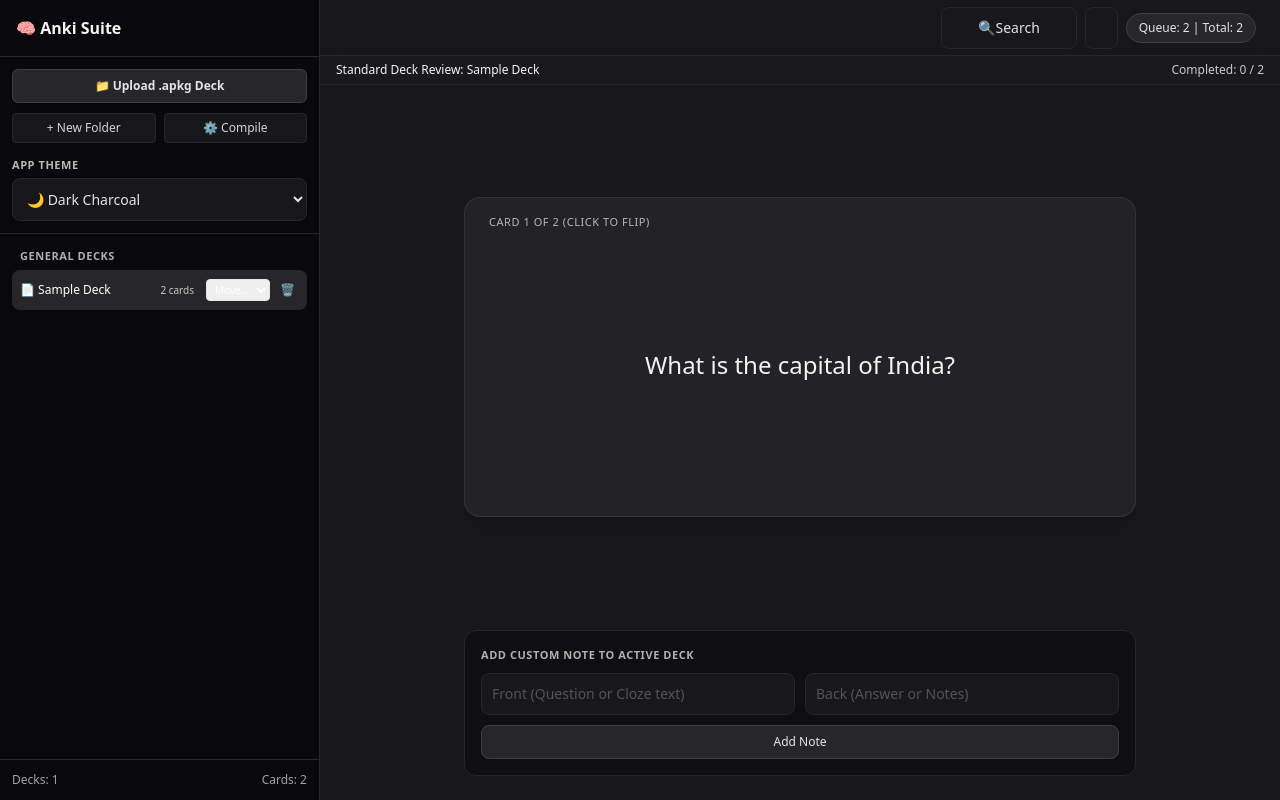
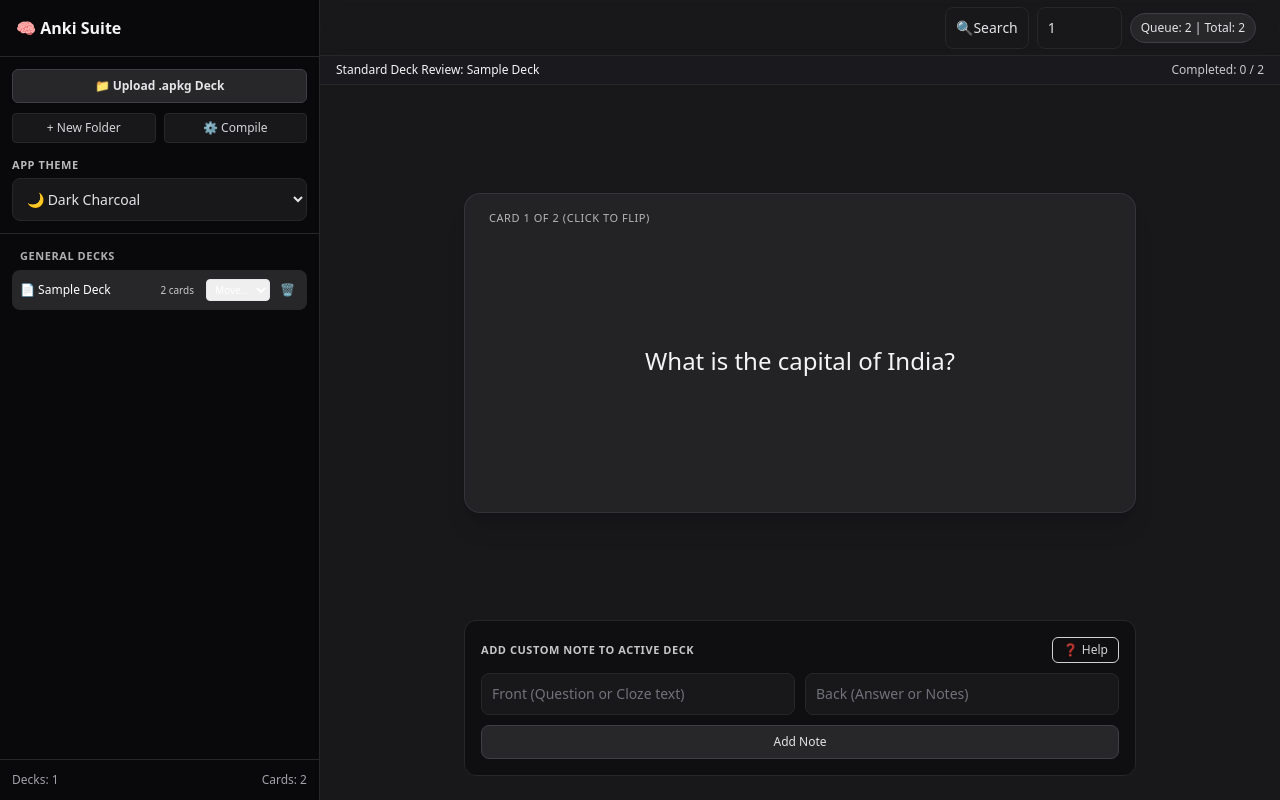
Before and after one commit to medclac/ANKI-NOTES-, a website: page www/index.html in a window 1280 px wide. Drawn offline with nearby package versions, Linux system fonts and the light colour scheme.

Commit message:
Update index.html

```diff
--- a/www/index.html
+++ b/www/index.html
@@ -34,7 +34,7 @@
                 <button onclick="openFolderModal()" class="sidebar-action-btn text-xs py-1.5 px-2 rounded border transition">+ New Folder</button>
                 <button onclick="openCompileModal()" class="sidebar-action-btn text-xs py-1.5 px-2 rounded border transition">⚙️ Compile</button>
             </div>
-            <!-- Theme selector moved into sidebar menu -->
+            <!-- Theme selector in sidebar menu -->
             <div class="pt-1">
                 <label class="block text-[11px] font-semibold uppercase tracking-wider mb-1 opacity-75">App Theme</label>
                 <select id="theme-selector" onchange="changeTheme(this.value)" class="theme-input w-full text-xs border rounded-lg p-2 focus:outline-none transition-colors">
@@ -64,8 +64,8 @@
     <main class="flex-1 flex flex-col h-full overflow-hidden relative w-full">
 
         <!-- Top Navbar -->
-        <header id="top-navbar" class="h-14 border-b backdrop-blur px-4 md:px-6 flex items-center justify-between shrink-0 transition-colors duration-300">
-            <div class="flex items-center gap-3">
+        <header id="top-navbar" class="h-14 border-b backdrop-blur px-3 md:px-6 flex items-center justify-between shrink-0 transition-colors duration-300">
+            <div class="flex items-center gap-2">
                 <button onclick="toggleSidebar()" id="mobile-menu-btn" class="md:hidden p-2 rounded-lg border text-xs flex items-center gap-1 transition">
                     <span>☰ Menu</span>
                 </button>
@@ -73,16 +73,16 @@
 
             <div class="flex items-center gap-2">
                 <!-- Search Button -->
-                <button onclick="showSearchView()" class="theme-input text-xs border rounded-lg px-2.5 py-1.5 flex items-center gap-1 transition cursor-pointer" title="Search Cards">
+                <button onclick="showSearchView()" class="theme-input text-xs border rounded-lg px-2.5 py-1.5 flex items-center gap-1 transition cursor-pointer shrink-0" title="Search Cards">
                     <span>🔍</span><span class="hidden sm:inline">Search</span>
                 </button>
 
                 <!-- Jump to Card Input -->
-                <div class="flex items-center gap-1">
-                    <input type="number" id="jump-card-input" min="1" placeholder="Card #" onchange="jumpToCardNum(this.value)" class="theme-input w-16 text-center text-xs border rounded-lg py-1.5 focus:outline-none" title="Jump to card number">
+                <div class="flex items-center gap-1 shrink-0">
+                    <input type="number" id="jump-card-input" min="1" placeholder="Card #" onchange="jumpToCardNum(this.value)" class="theme-input w-24 md:w-28 text-center text-xs md:text-sm font-medium border rounded-lg py-1.5 px-1 focus:outline-none shadow-sm" title="Jump to card number">
                 </div>
 
-                <div id="stats" class="text-[11px] md:text-xs font-medium px-3 py-1.5 rounded-full border shrink-0 transition-colors">
+                <div id="stats" class="text-[11px] md:text-xs font-medium px-2.5 py-1.5 rounded-full border shrink-0 transition-colors">
                     Due: 0 | Total: 0
                 </div>
             </div>
@@ -132,9 +132,14 @@
 
             </div>
 
-            <!-- Manual Note Adder Card -->
+            <!-- Manual Note Adder Card with Clearly Visible Help Button -->
             <div id="adder-card" class="w-full max-w-2xl mt-6 border p-4 rounded-xl shrink-0 transition-colors">
-                <h3 class="text-[11px] font-semibold uppercase tracking-wider mb-2.5 opacity-70">Add Custom Note to Active Deck</h3>
+                <div class="flex items-center justify-between gap-2 mb-2.5">
+                    <h3 class="text-[11px] font-semibold uppercase tracking-wider opacity-80 shrink-0">Add Custom Note to Active Deck</h3>
+                    <button onclick="openHelpModal()" class="text-xs font-medium px-2.5 py-1 rounded-md border border-current opacity-85 hover:opacity-100 transition cursor-pointer flex items-center gap-1 shrink-0" title="What does this do?">
+                        <span>❓</span><span>Help</span>
+                    </button>
+                </div>
                 <form onsubmit="addCard(event)" class="space-y-2.5">
                     <div class="grid grid-cols-1 sm:grid-cols-2 gap-2.5">
                         <input type="text" id="new-front" placeholder="Front (Question or Cloze text)" required class="theme-input w-full border rounded-lg p-2.5 text-xs md:text-sm focus:outline-none">
@@ -167,6 +172,24 @@
         </div>
 
     </main>
+
+    <!-- MODAL: Help Explanation Window -->
+    <div id="help-modal" class="hidden fixed inset-0 bg-black/70 backdrop-blur-sm z-50 flex items-center justify-center p-4">
+        <div id="help-modal-box" class="border rounded-2xl w-full max-w-md p-6 space-y-4 shadow-2xl">
+            <h3 class="text-lg font-bold flex items-center gap-2">💡 Custom Notes Feature</h3>
+            <p class="text-xs leading-relaxed opacity-90">
+                The <strong>"Add Custom Note to Active Deck"</strong> card allows you to quickly create and append your own flashcards directly into the deck you currently have open, without needing to go back to the official Anki desktop app.
+            </p>
+            <ul class="text-xs space-y-1.5 opacity-85 list-disc pl-4">
+                <li><strong>Front:</strong> Type the question or fill-in-the-blank cloze sentence (e.g. <code class="bg-black/20 px-1 rounded">{{c1::answer}}</code>).</li>
+                <li><strong>Back:</strong> Type the corresponding answer or explanation.</li>
+                <li><strong>Instant Integration:</strong> New cards are added directly to your active review queue and saved securely in your browser's local storage.</li>
+            </ul>
+            <div class="flex justify-end pt-2">
+                <button onclick="closeHelpModal()" class="px-4 py-2 bg-zinc-700 hover:bg-zinc-600 text-white text-xs font-semibold rounded-lg transition">Got it</button>
+            </div>
+        </div>
+    </div>
 
     <!-- MODAL: Create Folder -->
     <div id="folder-modal" class="hidden fixed inset-0 bg-black/70 backdrop-blur-sm z-50 flex items-center justify-center p-4">
@@ -215,7 +238,7 @@
                 stats: 'bg-zinc-800 border-zinc-700 text-zinc-200',
                 cardBg: 'bg-zinc-800/80 border-zinc-700/60 text-zinc-100 shadow-xl',
                 adderBg: 'bg-zinc-950/60 border-zinc-800',
-                inputBg: 'bg-zinc-900 border-zinc-800 text-zinc-200 placeholder-zinc-600',
+                inputBg: 'bg-zinc-900 border-zinc-800 text-zinc-200 placeholder-zinc-500',
                 btnBg: 'bg-zinc-800 hover:bg-zinc-700 text-zinc-200 border-zinc-700',
                 modalBox: 'bg-zinc-900 border-zinc-800 text-zinc-100',
                 modalCancel: 'bg-zinc-800 hover:bg-zinc-700 text-zinc-300',
@@ -281,7 +304,7 @@
                 stats: 'bg-[#d2efe6] border-[#bce5db] text-[#1b3b32]',
                 cardBg: 'bg-white border-[#cbebe2] text-[#1b3b32] shadow-sm',
                 adderBg: 'bg-white border-[#cbebe2] shadow-sm',
-                inputBg: 'bg-[#f4faf8] border-[#cbebe2] text-[#1b3b32] placeholder-emerald-300',
+                inputBg: 'bg-[#f4faf8] border-[#cbebe2] text-[#1b3b32] placeholder-emerald-400',
                 btnBg: 'bg-[#d2efe6] hover:bg-[#bce5db] text-[#1b3b32] border-[#bce5db]',
                 modalBox: 'bg-white border-[#cbebe2] text-[#1b3b32]',
                 modalCancel: 'bg-[#d2efe6] hover:bg-[#bce5db] text-[#1b3b32]',
@@ -303,7 +326,7 @@
                 stats: 'bg-[#e2e8f0] border-[#cbd5e1] text-[#1a365d]',
                 cardBg: 'bg-white border-[#cbd5e1] text-[#1a365d] shadow-sm',
                 adderBg: 'bg-white border-[#cbd5e1] shadow-sm',
-                inputBg: 'bg-[#f8fafc] border-[#cbd5e1] text-[#1a365d] placeholder-blue-300',
+                inputBg: 'bg-[#f8fafc] border-[#cbd5e1] text-[#1a365d] placeholder-blue-400',
                 btnBg: 'bg-[#e2e8f0] hover:bg-[#cbd5e1] text-[#1a365d] border-[#cbd5e1]',
                 modalBox: 'bg-white border-[#cbd5e1] text-[#1a365d]',
                 modalCancel: 'bg-[#e2e8f0] hover:bg-[#cbd5e1] text-[#1a365d]',
@@ -325,7 +348,7 @@
                 stats: 'bg-[#ede5f5] border-[#ded2ec] text-[#2e1a47]',
                 cardBg: 'bg-white border-[#e1d5ec] text-[#2e1a47] shadow-sm',
                 adderBg: 'bg-white border-[#e1d5ec] shadow-sm',
-                inputBg: 'bg-[#faf8fd] border-[#e1d5ec] text-[#2e1a47] placeholder-purple-300',
+                inputBg: 'bg-[#faf8fd] border-[#e1d5ec] text-[#2e1a47] placeholder-purple-400',
                 btnBg: 'bg-[#ede5f5] hover:bg-[#ded2ec] text-[#2e1a47] border-[#ded2ec]',
                 modalBox: 'bg-white border-[#e1d5ec] text-[#2e1a47]',
                 modalCancel: 'bg-[#ede5f5] hover:bg-[#ded2ec] text-[#2e1a47]',
@@ -351,9 +374,9 @@
                 btn.className = `sidebar-action-btn text-xs py-1.5 px-2 rounded border transition ${t.sidebarActionBtn}`;
             });
             document.getElementById('sidebar-footer').className = `p-3 border-t text-xs flex justify-between ${t.sidebarFooter}`;
-            document.getElementById('top-navbar').className = `h-14 border-b backdrop-blur px-4 md:px-6 flex items-center justify-between shrink-0 transition-colors duration-300 ${t.topNavbar}`;
+            document.getElementById('top-navbar').className = `h-14 border-b backdrop-blur px-3 md:px-6 flex items-center justify-between shrink-0 transition-colors duration-300 ${t.topNavbar}`;
             document.getElementById('mobile-menu-btn').className = `md:hidden p-2 rounded-lg border text-xs flex items-center gap-1 transition ${t.mobileMenuBtn}`;
-            document.getElementById('stats').className = `text-[11px] md:text-xs font-medium px-3 py-1.5 rounded-full border shrink-0 transition-colors ${t.stats}`;
+            document.getElementById('stats').className = `text-[11px] md:text-xs font-medium px-2.5 py-1.5 rounded-full border shrink-0 transition-colors ${t.stats}`;
             document.getElementById('card-box').className = `card-box-el w-full min-h-[260px] md:min-h-[320px] rounded-2xl p-6 md:p-8 flex flex-col items-center justify-center text-center cursor-pointer transition border overflow-auto relative group ${t.cardBg}`;
             document.getElementById('adder-card').className = `w-full max-w-2xl mt-6 border p-4 rounded-xl shrink-0 transition-colors ${t.adderBg}`;
 
@@ -364,6 +387,7 @@
             document.getElementById('adder-btn').className = `w-full font-medium py-2 rounded-lg transition text-xs border ${t.btnBg}`;
             document.getElementById('modal-box-1').className = `border rounded-2xl w-full max-w-md p-6 space-y-4 shadow-2xl ${t.modalBox}`;
             document.getElementById('modal-box-2').className = `border rounded-2xl w-full max-w-md p-6 space-y-4 shadow-2xl ${t.modalBox}`;
+            document.getElementById('help-modal-box').className = `border rounded-2xl w-full max-w-md p-6 space-y-4 shadow-2xl ${t.modalBox}`;
             document.getElementById('modal-cancel-btn-1').className = `px-4 py-2 text-xs rounded-lg transition ${t.modalCancel}`;
             document.getElementById('modal-cancel-btn-2').className = `px-4 py-2 text-xs rounded-lg transition ${t.modalCancel}`;
             document.getElementById('modal-submit-btn-1').className = `px-4 py-2 font-semibold text-xs rounded-lg transition ${t.modalSubmit}`;
@@ -374,7 +398,7 @@
             renderSidebar();
         }
 
-        let appState = JSON.parse(localStorage.getItem('web_anki_state_v3')) || {
+        let appState = JSON.parse(localStorage.getItem('web_anki_state_v5')) || {
             folders: [],
             decks: [
                 {
@@ -415,7 +439,7 @@
         function saveState() {
             appState.session.activeDeckId = activeDeckId;
             appState.session.currentIndex = currentCardIndex;
-            localStorage.setItem('web_anki_state_v3', JSON.stringify(appState));
+            localStorage.setItem('web_anki_state_v5', JSON.stringify(appState));
         }
 
         function getActiveDeck() {
@@ -572,6 +596,14 @@
                 currentCardIndex = activeReviewQueue.length;
             }
             updateUI();
+        }
+
+        // Help Modal Functions
+        function openHelpModal() {
+            document.getElementById('help-modal').classList.remove('hidden');
+        }
+        function closeHelpModal() {
+            document.getElementById('help-modal').classList.add('hidden');
         }
 
         // Full Page Search Navigation Functions
@@ -908,7 +940,7 @@
             deck.cards.push({
                 id: Date.now(),
                 front: frontInput.value,
-                back: frontInput.value,
+                back: backInput.value,
                 interval: 0,
                 easeFactor: 2.5,
                 dueDate: 0
```
